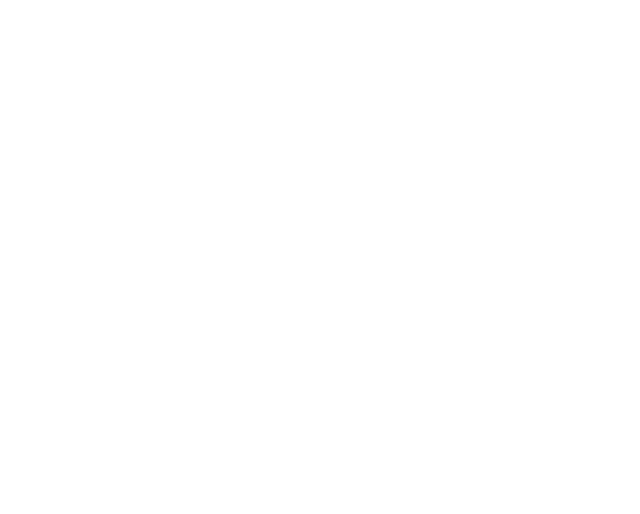
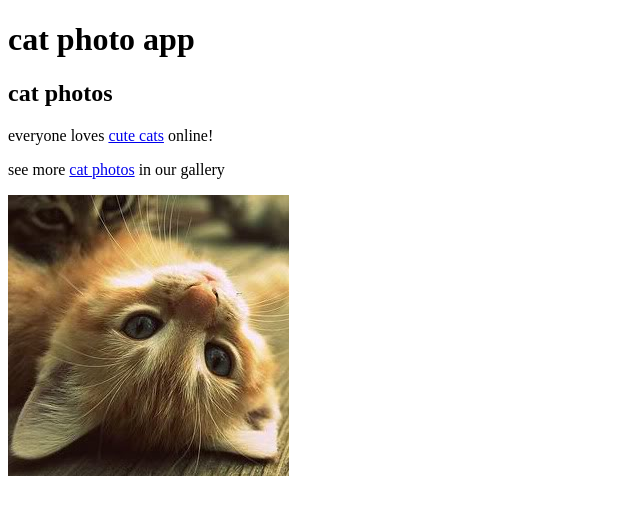
Before and after one commit to sukarnabarua231/cat-photo-app, a plain HTML site: page index.html in a window 1280 px wide. Shown: the whole page, without its empty margins (0-640 px from the left). Drawn offline with Linux system fonts and the light colour scheme.

Commit message:
added first piture

```diff
--- a/index.html
+++ b/index.html
@@ -4,8 +4,13 @@
     <meta charset="UTF-8">
     <meta name="viewport" content="width=device-width, initial-scale=1.0">
     <title>my pookie cat</title>
+    <link rel="shortcut icon" href="https://icons8.com/icon/121346/cat" type="image/x-icon">
 </head>
 <body>
-
+    <h1>cat photo app</h1>
+    <h2>cat photos</h2>
+    <p>everyone loves <span><a href="https://www.kittensup4sale.com/">cute cats</a></span> online!</p>
+    <p>see more <span><a href="https://unsplash.com/s/photos/cat">cat photos</a></span> in our gallery</p>
+    <img src="images/relaxing-cat.jpg" alt="its a cat">
 </body>
 </html>
```
Also changed, not shown: images/relaxing-cat.jpg (added).
